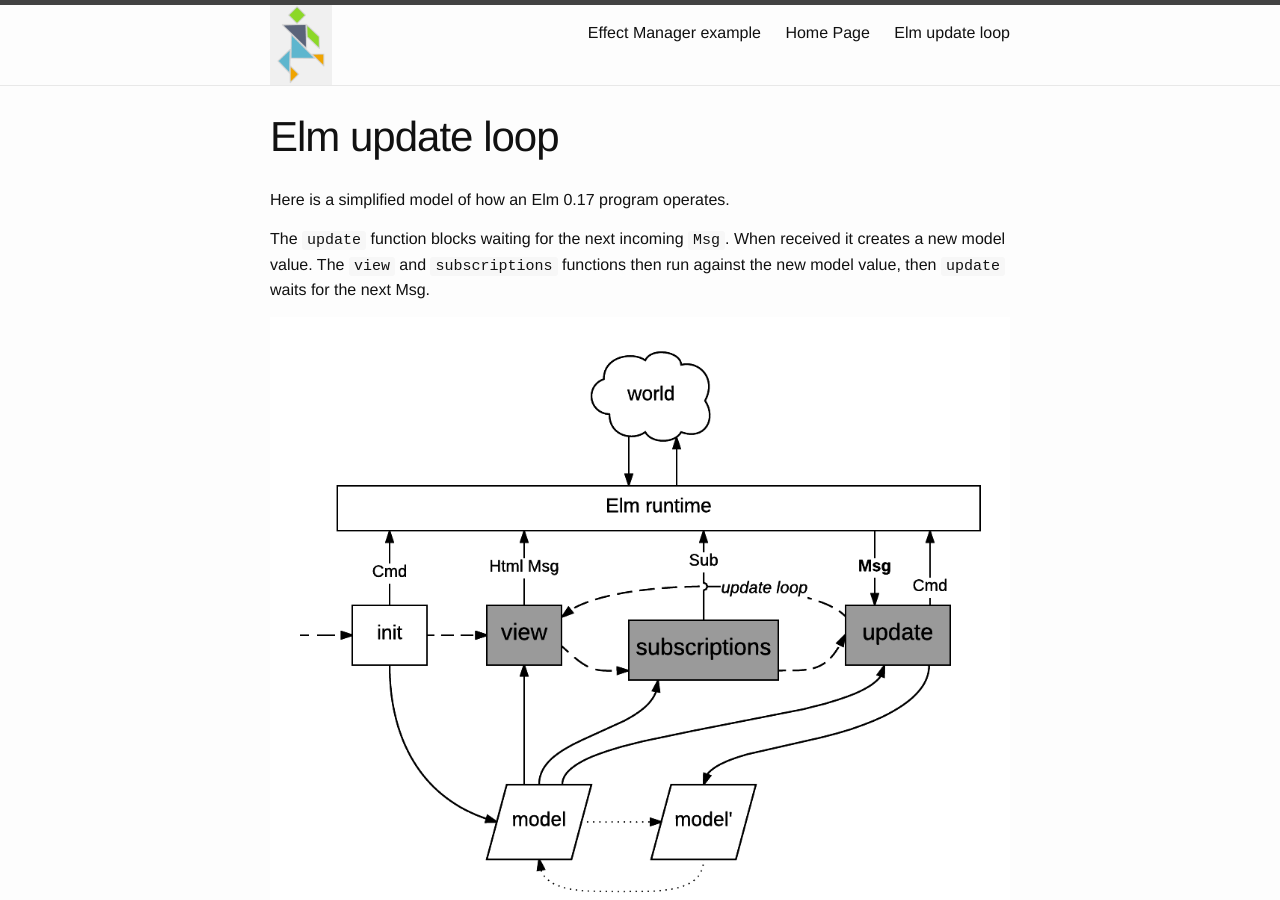
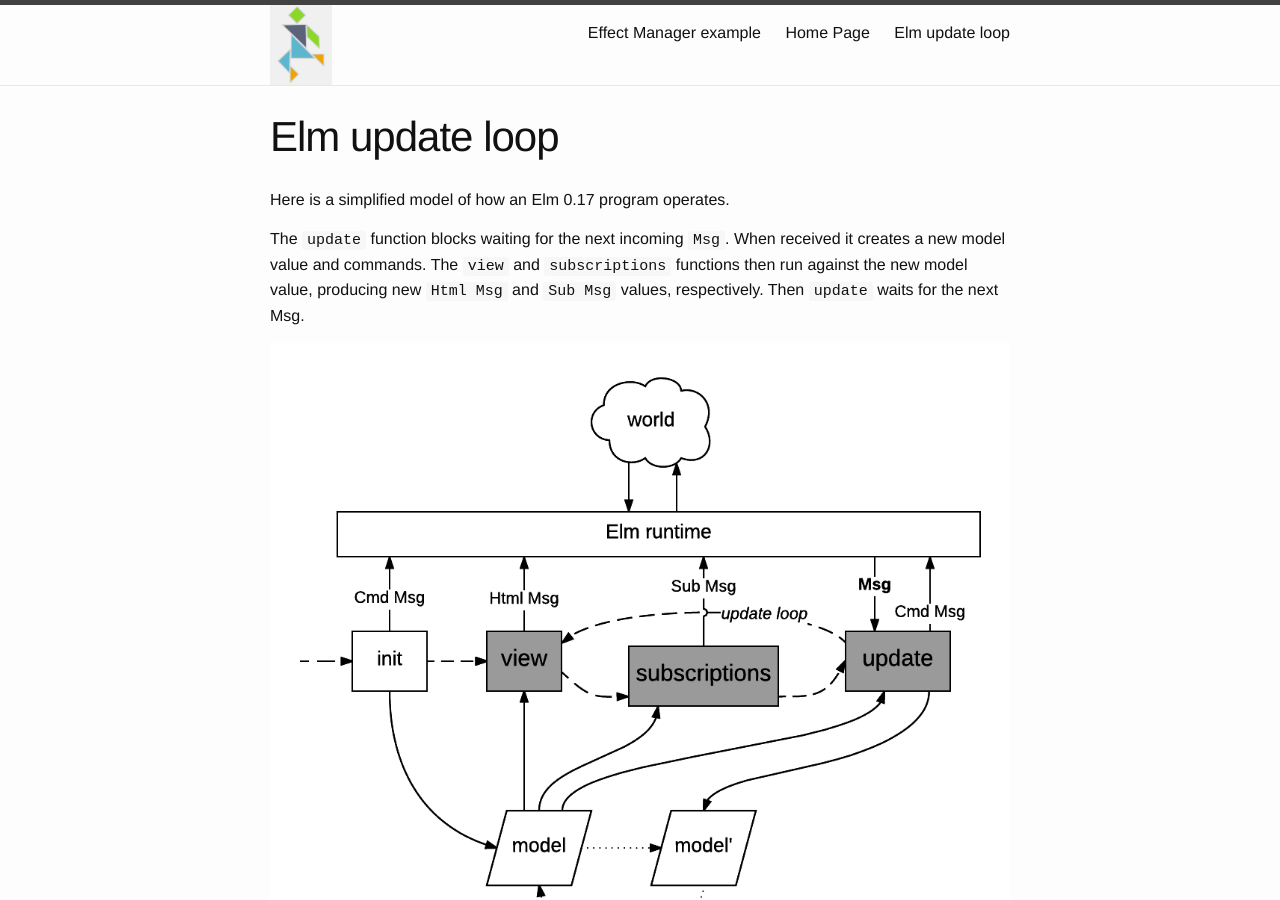
Before and after one commit to fredcy/fredcy.github.io, a Jekyll site: the page built from updateloop.md, in a window 1280 px wide and 900 px high. Built offline with Jekyll 4.4.1, drawn with Linux system fonts in a browser that asks for light colours.

Commit message:
tweak updateloop image

```diff
--- a/updateloop.md
+++ b/updateloop.md
@@ -5,7 +5,7 @@ layout: page
 
 Here is a simplified model of how an Elm 0.17 program operates.
 
-The `update` function blocks waiting for the next incoming `Msg`. When received it creates a new model value. The `view` and `subscriptions` functions then run against the new model value, then `update` waits for the next Msg.
+The `update` function blocks waiting for the next incoming `Msg`. When received it creates a new model value and commands. The `view` and `subscriptions` functions then run against the new model value, producing new `Html Msg` and `Sub Msg` values, respectively. Then `update` waits for the next Msg.
 
 
 <!-- https://www.lucidchart.com/documents/edit/e84d384b-ff47-4549-bb18-df124af6bbae -->
```
Also changed, not shown: updateloop.png.
